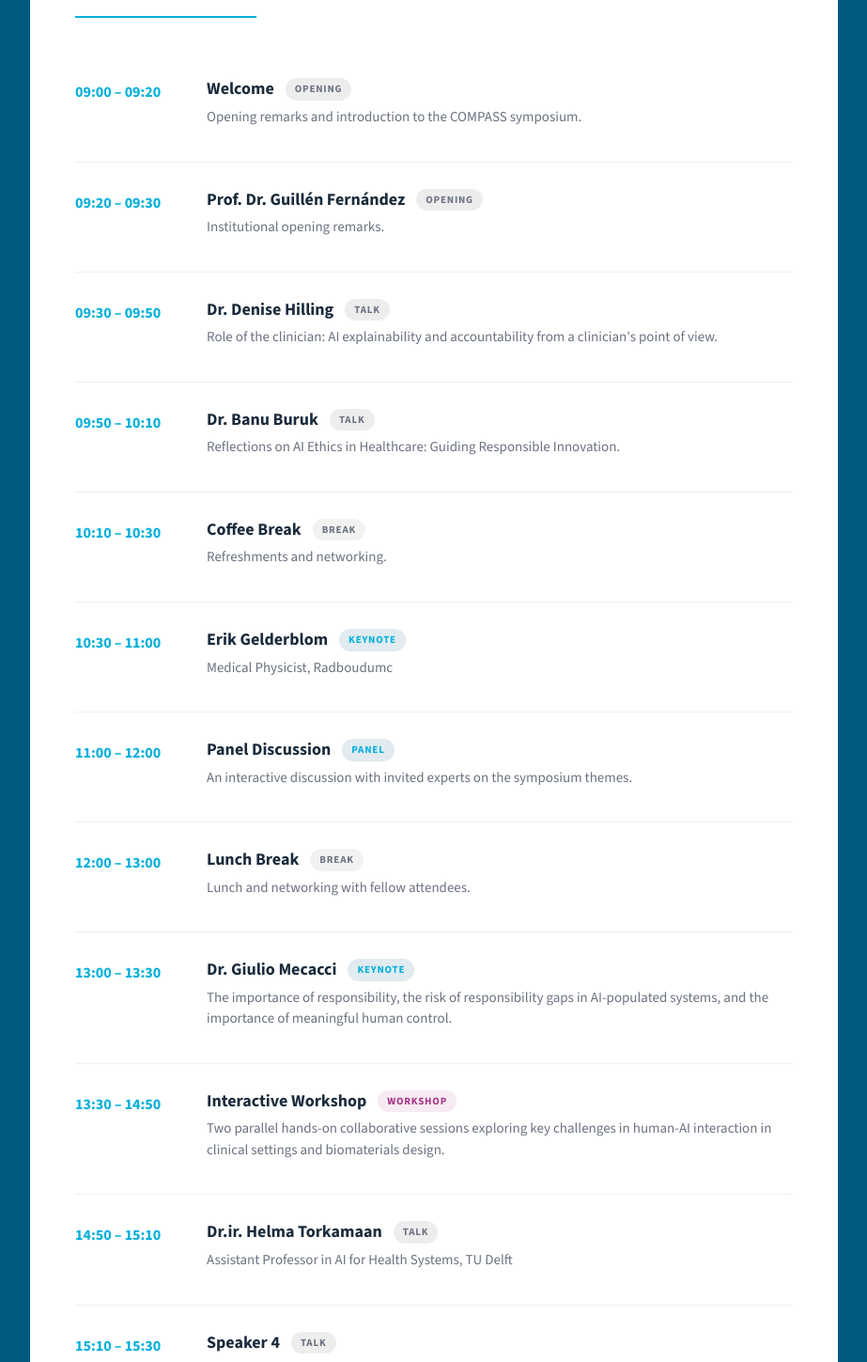
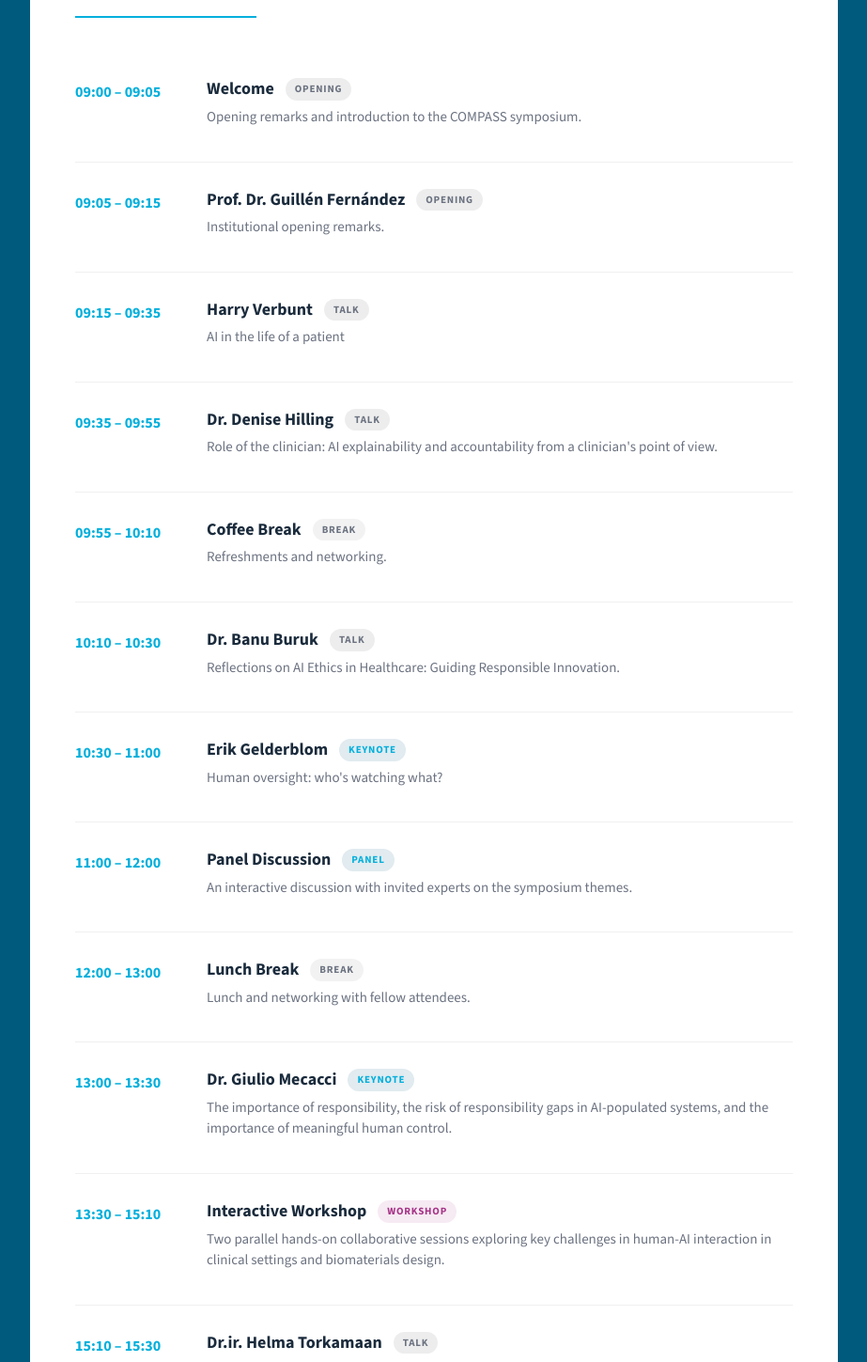
Before and after one commit to SebastiaanRam/compass-website, a Vue app: page / in a window 1280 px wide. Shown: the part 3549-4998 px from the top of the page at 94% size, without its empty margins (178-1101 px from the left). Built offline with nearby package versions, Linux system fonts and the light colour scheme.

Commit message:
Updated speakers and timeline

```diff
--- a/src/components/ScheduleSection.vue
+++ b/src/components/ScheduleSection.vue
@@ -52,41 +52,47 @@
 <script setup>
 const scheduleItems = [
   {
-    time: "09:00 – 09:20",
+    time: "09:00 – 09:05",
     title: "Welcome",
     description: "Opening remarks and introduction to the COMPASS symposium.",
     tag: "Opening",
   },
   {
-    time: "09:20 – 09:30",
+    time: "09:05 – 09:15",
     title: "Prof. Dr. Guillén Fernández",
     description: "Institutional opening remarks.",
     tag: "Opening",
   },
   {
-    time: "09:30 – 09:50",
+    time: "09:15 – 09:35",
+    title: "Harry Verbunt",
+    description: "AI in the life of a patient",
+    tag: "Talk",
+  },
+  {
+    time: "09:35 – 09:55",
     title: "Dr. Denise Hilling",
     description:
       "Role of the clinician: AI explainability and accountability from a clinician's point of view.",
     tag: "Talk",
   },
   {
-    time: "09:50 – 10:10",
+    time: "09:55 – 10:10",
+    title: "Coffee Break",
+    description: "Refreshments and networking.",
+    tag: "Break",
+  },
+  {
+    time: "10:10 – 10:30",
     title: "Dr. Banu Buruk",
     description:
       "Reflections on AI Ethics in Healthcare: Guiding Responsible Innovation.",
     tag: "Talk",
   },
   {
-    time: "10:10 – 10:30",
-    title: "Coffee Break",
-    description: "Refreshments and networking.",
-    tag: "Break",
-  },
-  {
     time: "10:30 – 11:00",
     title: "Erik Gelderblom",
-    description: "Medical Physicist, Radboudumc",
+    description: "Human oversight: who's watching what?",
     tag: "Keynote",
   },
   {
@@ -110,28 +116,23 @@ const scheduleItems = [
     tag: "Keynote",
   },
   {
-    time: "13:30 – 14:50",
+    time: "13:30 – 15:10",
     title: "Interactive Workshop",
     description:
       "Two parallel hands-on collaborative sessions exploring key challenges in human-AI interaction in clinical settings and biomaterials design.",
     tag: "Workshop",
   },
   {
-    time: "14:50 – 15:10",
+    time: "15:10 – 15:30",
     title: "Dr.ir. Helma Torkamaan",
     description: "Assistant Professor in AI for Health Systems, TU Delft",
     tag: "Talk",
   },
   {
-    time: "15:10 – 15:30",
-    title: "Speaker 4",
-    description: "To be announced.",
-    tag: "Talk",
-  },
-  {
     time: "15:30 – 15:50",
-    title: "Speaker 5",
-    description: "To be announced.",
+    title: "Dr. Gerlof Bosma",
+    description:
+      "Radiologist, Residency Program Director of Radiology, ETZ",
     tag: "Talk",
   },
   {
--- a/src/components/SpeakersSection.vue
+++ b/src/components/SpeakersSection.vue
@@ -182,7 +182,7 @@ const speakers = [
     name: "Dr. Denise Hilling",
     initials: "DH",
     photo: "/speakers/hilling.webp",
-    role: "Assistant Professor",
+    role: "Assistant Professor, Surgeon",
     affiliation: "Erasmus MC, Erasmus University Rotterdam",
     bio: "Denise Hilling is a surgical researcher at Erasmus MC whose work focuses on gastrointestinal and colorectal cancer treatment. Her expertise encompasses neoadjuvant therapy approaches, fluorescence-guided surgery, and topical tumor visualization. She investigates the integration of artificial intelligence in surgical practice and has authored over 70 publications spanning systematic reviews and clinical studies. Her research further covers minimally invasive surgical techniques and health-related quality of life outcomes in cancer patients.",
     url: "https://pure.eur.nl/en/persons/denise-hilling/",
@@ -206,7 +206,7 @@ const speakers = [
     photo: "/speakers/verbunt.webp",
     role: "Chief Patient Officer",
     affiliation: "Antoni van Leeuwenhoek (AVL)",
-    bio: "",
+    bio: "Harry Verbunt is Chief Patients Officer (CPO) at the Antoni van Leeuwenhoek Netherlands Cancer Institute. He is also CPO for CumuluZ, a non-profit foundation established by Dutch hospital and healthcare associations that builds a national data-integration infrastructure to make health data securely and efficiently available to healthcare providers, patients, and researchers across the country. In both roles, Harry represents the lived patient perspective at a strategic level, working to ensure patients are truly placed at the center of decisions on care, data, and innovation. He also serves as a patient advocate with organizations including CancerConnect and Digestive Cancers Europe (DiCE). Before this phase, he spent nearly 40 years in the ICT sector, the last 15 as Healthcare Lead at Hewlett Packard Enterprise, advising hospitals in the Netherlands and internationally.",
     url: "https://www.linkedin.com/in/harryverbunt/",
     keynote: false,
     gradient: "linear-gradient(135deg, #005A7D 0%, #00A0D1 100%)",
```
